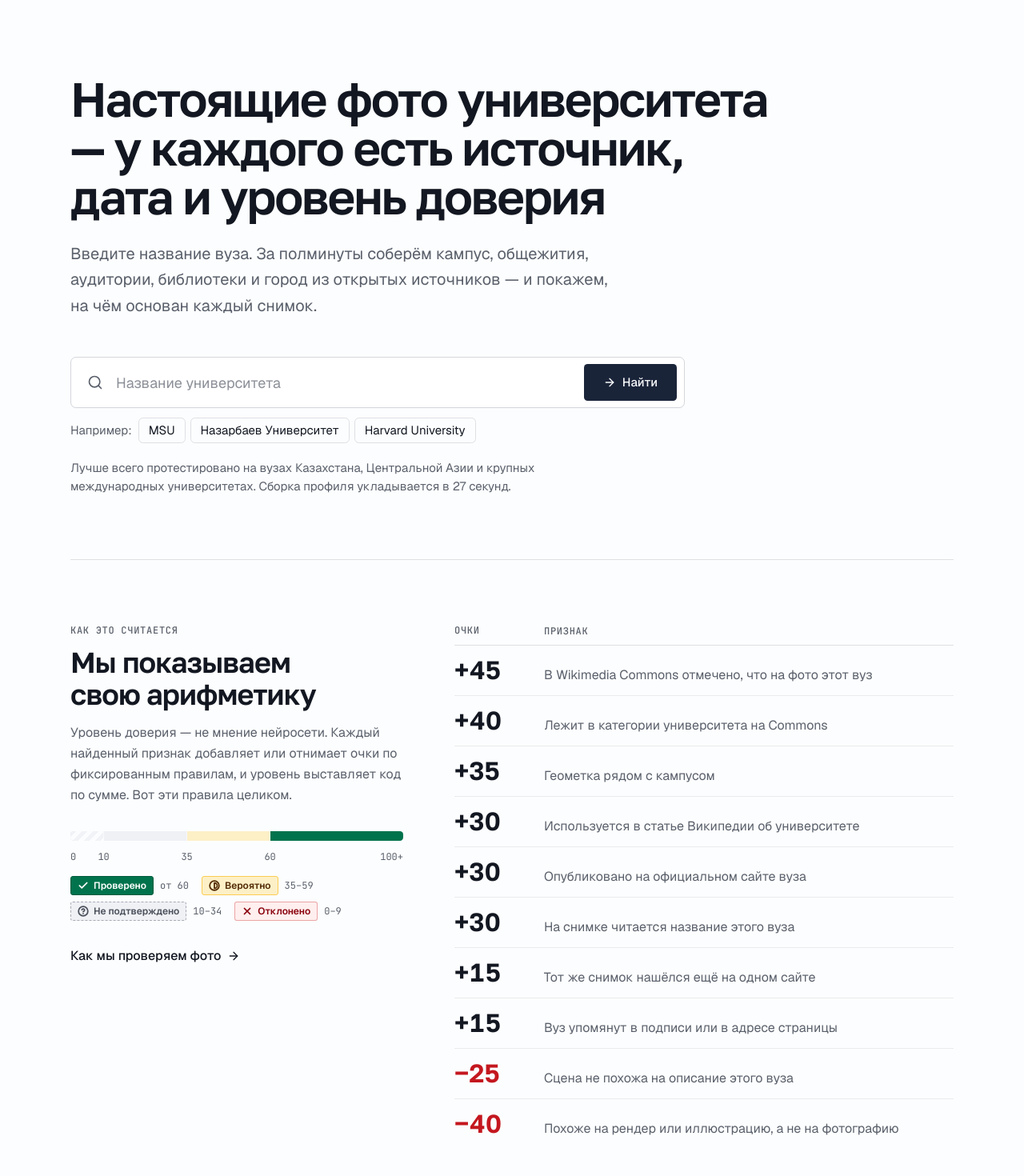
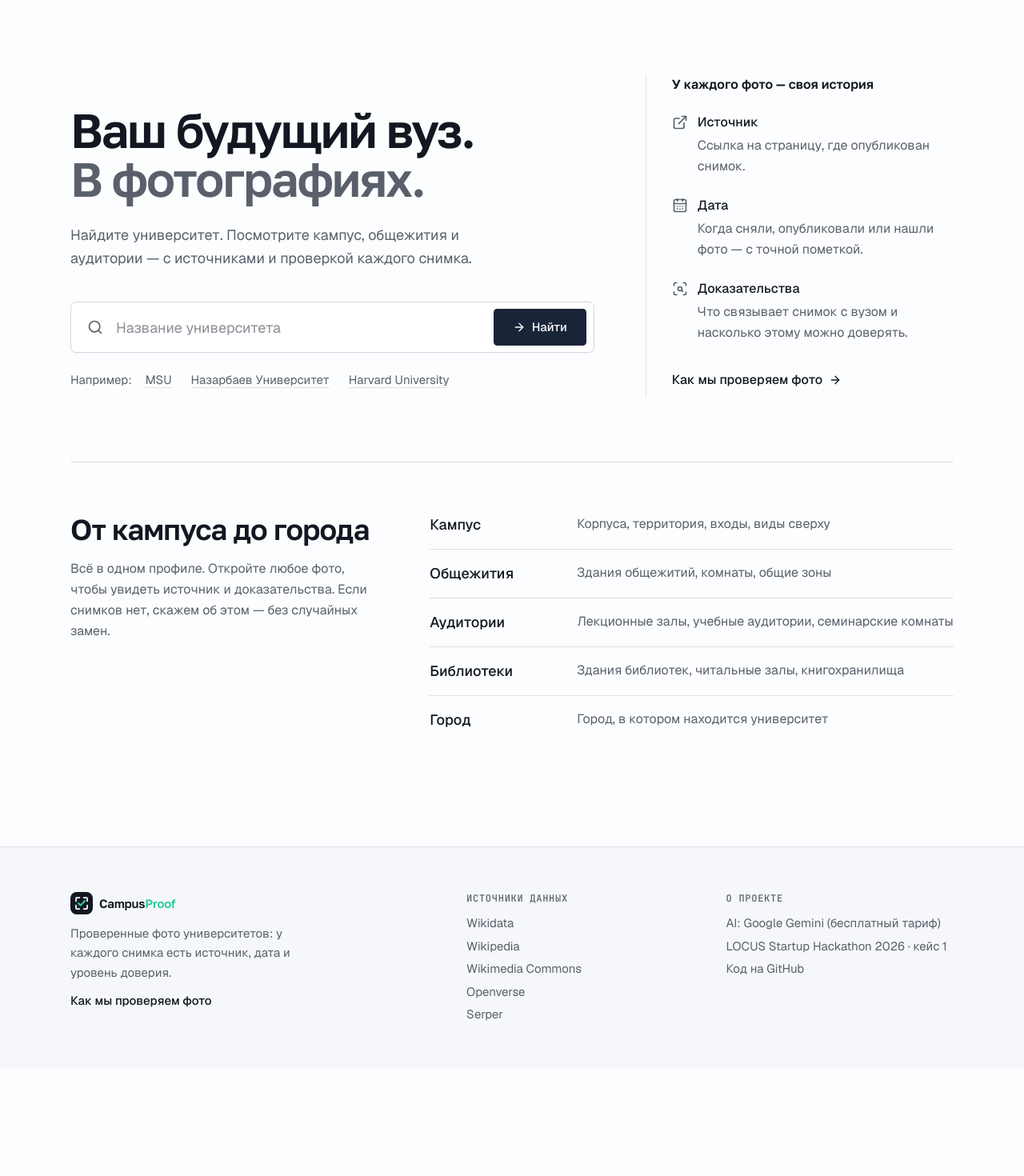
Before and after one commit to Amir10202010/campusproof, a Next.js app: page / in a window 1280 px wide. Shown: the part 60-1530 px from the top of the page at 80% size. After the commit the page ends 1396 px from the top, so only its background shows below. Built offline with nearby package versions, Linux system fonts and the light colour scheme.

Commit message:
feat(p4): simplify onboarding and clarify photo evidence

```diff
--- a/app/page.tsx
+++ b/app/page.tsx
@@ -1,114 +1,80 @@
-import { ArrowRight } from "lucide-react";
+import { ArrowRight, CalendarDays, ExternalLink, ScanSearch } from "lucide-react";
 import Link from "next/link";
-import { ScoringTable } from "@/components/help/ScoringTable";
-import { TrustScale } from "@/components/help/TrustScale";
 import { HomeSearch } from "@/components/search/HomeSearch";
-import { MANDATORY_FILTERS, REQUIRED_AREAS } from "@/lib/config/categories";
-import { LIMITS } from "@/lib/config/limits";
+import { REQUIRED_AREAS } from "@/lib/config/categories";
 
-/** Search examples: an ambiguous abbreviation, a Kazakhstan university, an international one (product-strategy §12). */
+/** Search examples cover an ambiguous abbreviation, a local and an international university. */
 const EXAMPLES = ["MSU", "Назарбаев Университет", "Harvard University"];
 
-const DEADLINE_S = Math.round(LIMITS.GLOBAL_DEADLINE_MS / 1000);
+const PHOTO_DETAILS = [
+  { icon: ExternalLink, title: "Источник", text: "Ссылка на страницу, где опубликован снимок." },
+  { icon: CalendarDays, title: "Дата", text: "Когда сняли, опубликовали или нашли фото — с точной пометкой." },
+  { icon: ScanSearch, title: "Доказательства", text: "Что связывает снимок с вузом и насколько этому можно доверять." },
+];
 
-/** P4 · #5 · home: value proposition, search with examples, the scoring rules, link to the methodology. */
+/** P4 · home: start a search first; explain the evidence without making users learn the scorer. */
 export default function Home() {
   return (
     <main className="mx-auto w-full max-w-6xl px-4 sm:px-6">
-      <section className="pt-16 pb-14 sm:pt-24 sm:pb-20">
-        <h1 className="max-w-5xl font-display text-hero font-semibold text-balance">
-          Настоящие фото университета — у каждого есть источник, дата и уровень доверия
+      <section className="grid grid-cols-1 gap-12 pt-12 pb-14 sm:pt-20 sm:pb-20 lg:grid-cols-[minmax(0,1.7fr)_minmax(0,1fr)] lg:items-end lg:gap-16 lg:pt-24">
+        <div>
+          <h1 className="font-display text-hero font-semibold text-balance">
+            Ваш будущий вуз.
+            <br />
+            <span className="text-muted-foreground">В фотографиях.</span>
           </h1>
-        <p className="mt-6 max-w-2xl text-lg leading-relaxed text-muted-foreground sm:text-xl">
-          Введите название вуза. За полминуты соберём кампус, общежития, аудитории, библиотеки и город из открытых
-          источников — и покажем, на чём основан каждый снимок.
+          <p className="mt-6 max-w-xl text-lg leading-relaxed text-muted-foreground">
+            Найдите университет. Посмотрите кампус, общежития и аудитории — с источниками и проверкой каждого снимка.
           </p>
-
-        <div className="mt-10 max-w-3xl sm:mt-12">
+          <div className="mt-8 sm:mt-10">
             <HomeSearch examples={EXAMPLES} />
           </div>
+        </div>
 
-        <p className="mt-5 max-w-2xl text-[0.9375rem] text-muted-foreground">
-          Лучше всего протестировано на вузах Казахстана, Центральной Азии и крупных международных университетах. Сборка
-          профиля укладывается в {DEADLINE_S} секунд.
-        </p>
-      </section>
-
-      {/*
-        The one thing worth remembering: the actual scoring table. Every figure comes from the code
-        that scores, so the landing page cannot promise arithmetic the pipeline does not perform.
-      */}
-      <section aria-labelledby="scoring-title" className="border-t py-14 sm:py-20">
-        <div className="grid gap-10 lg:grid-cols-[minmax(0,26rem)_minmax(0,1fr)] lg:gap-16">
-          <div className="lg:sticky lg:top-24 lg:self-start">
-            <p className="annotation">Как это считается</p>
-            <h2 id="scoring-title" className="mt-3 font-display text-display font-semibold text-balance">
-              Мы показываем свою арифметику
-            </h2>
-            <p className="mt-4 text-base leading-relaxed text-muted-foreground">
-              Уровень доверия — не мнение нейросети. Каждый найденный признак добавляет или отнимает очки по
-              фиксированным правилам, и уровень выставляет код по сумме. Вот эти правила целиком.
-            </p>
-            <div className="mt-8">
-              <TrustScale />
+        <div className="border-t pt-6 lg:border-t-0 lg:border-l lg:pt-0 lg:pl-8">
+          <h2 className="text-base font-semibold">У каждого фото — своя история</h2>
+          <dl className="mt-6 space-y-6">
+            {PHOTO_DETAILS.map(({ icon: Icon, title, text }) => (
+              <div key={title} className="grid grid-cols-[1.25rem_minmax(0,1fr)] gap-x-3 gap-y-1">
+                <dt className="col-span-2 flex gap-3 font-medium">
+                  <Icon className="mt-0.5 size-5 shrink-0 text-muted-foreground" aria-hidden="true" />
+                  {title}
+                </dt>
+                <dd className="col-start-2 text-base leading-relaxed text-muted-foreground">{text}</dd>
               </div>
+            ))}
+          </dl>
           <Link
             href="/how-it-works"
-              className="mt-8 inline-flex items-center gap-2 text-base font-medium underline-offset-4 hover:underline"
+            className="mt-6 inline-flex min-h-11 items-center gap-2 text-base font-medium underline-offset-4 hover:underline"
           >
             Как мы проверяем фото
             <ArrowRight className="size-4" aria-hidden="true" />
           </Link>
         </div>
-          <ScoringTable />
-        </div>
       </section>
 
-      <section aria-labelledby="profile-title" className="border-t py-14 sm:py-20">
-        <div className="grid gap-10 lg:grid-cols-[minmax(0,26rem)_minmax(0,1fr)] lg:gap-16">
+      <section
+        aria-labelledby="profile-title"
+        className="grid gap-8 border-t py-12 sm:py-16 lg:grid-cols-[minmax(0,1fr)_minmax(0,1.7fr)] lg:gap-16"
+      >
         <div>
-            <p className="annotation">Что в профиле</p>
-            <h2 id="profile-title" className="mt-3 font-display text-display font-semibold text-balance">
-              Пять обязательных разделов и четыре фильтра
+          <h2 id="profile-title" className="font-display text-display font-semibold text-balance">
+            От кампуса до города
           </h2>
-            <p className="mt-4 text-base leading-relaxed text-muted-foreground">
-              Разделы собираются для каждого вуза одинаково. Пустой раздел значит «не смогли подтвердить» — мы не
-              подставляем туда чужие снимки.
+          <p className="mt-4 max-w-md text-base leading-relaxed text-muted-foreground">
+            Всё в одном профиле. Откройте любое фото, чтобы увидеть источник и доказательства. Если снимков нет, скажем
+            об этом — без случайных замен.
           </p>
         </div>
-
-          <div className="space-y-10">
-            <dl className="divide-y border-y">
+        <dl className="divide-y">
           {REQUIRED_AREAS.map((area) => (
-                <div key={area.id} className="grid gap-x-6 py-4 sm:grid-cols-[10rem_minmax(0,1fr)]">
-                  <dt className="font-display text-title font-semibold">{area.labelRu}</dt>
-                  <dd className="text-[0.9375rem] leading-relaxed text-muted-foreground">{area.descriptionRu}</dd>
+            <div key={area.id} className="grid gap-x-6 gap-y-1 py-4 first:pt-0 sm:grid-cols-[10rem_minmax(0,1fr)]">
+              <dt className="text-lg font-medium">{area.labelRu}</dt>
+              <dd className="text-base leading-relaxed text-muted-foreground">{area.descriptionRu}</dd>
             </div>
           ))}
         </dl>
-            <div>
-              <p className="annotation">Фильтры</p>
-              <ul className="mt-3 flex flex-wrap gap-2">
-                {MANDATORY_FILTERS.map((filter) => (
-                  <li key={filter.id} className="rounded-md border bg-card px-3 py-1.5 text-[0.9375rem]">
-                    {filter.filterLabelRu}
-                  </li>
-                ))}
-              </ul>
-              <p className="mt-4 text-[0.9375rem] leading-relaxed text-muted-foreground">
-                Плюс переключатель «Показывать неподтверждённые» — по умолчанию такие снимки скрыты.
-              </p>
-            </div>
-          </div>
-        </div>
-      </section>
-
-      {/* The product's actual position, given the weight it deserves. */}
-      <section className="border-t py-14 sm:py-20">
-        <blockquote className="max-w-4xl font-display text-display leading-tight font-medium text-balance">
-          Если подтвердить фото нельзя, мы так и пишем.
-          <span className="text-muted-foreground"> Чужие снимки хуже честного «не нашли».</span>
-        </blockquote>
       </section>
     </main>
   );
--- a/components/help/ProfileGuide.tsx
+++ b/components/help/ProfileGuide.tsx
@@ -1,6 +1,6 @@
 "use client";
 
-import { ArrowRight, Info, MousePointerClick, SearchCheck, X } from "lucide-react";
+import { ArrowRight, Info, SearchCheck, X } from "lucide-react";
 import Link from "next/link";
 import { useId, useSyncExternalStore } from "react";
 import { TierBadge } from "@/components/profile/TierBadge";
@@ -58,36 +58,32 @@ export function ProfileGuide({ photosCount }: ProfileGuideProps) {
   if (photosCount === 0 || dismissed) return null;
 
   return (
-    <aside aria-labelledby={titleId} className="relative rounded-xl border bg-surface p-4 pr-12 text-sm">
-      <Button variant="ghost" size="icon-sm" className="absolute top-2 right-2" onClick={dismiss}>
+    <aside aria-labelledby={titleId} className="relative border-l-2 border-foreground/25 py-1 pr-12 pl-4 text-base">
+      <Button variant="ghost" size="icon" className="absolute top-0 right-0 size-11" onClick={dismiss}>
         <X aria-hidden="true" />
         <span className="sr-only">Скрыть подсказку</span>
       </Button>
       <h2 id={titleId} className="flex items-center gap-2 font-display font-semibold">
         <Info className="size-4 text-muted-foreground" aria-hidden="true" />
-        Как читать профиль
+        Нажмите на фото, чтобы открыть доказательства
       </h2>
-      <ul className="mt-3 space-y-2.5">
-        <li className="flex gap-2">
-          <MousePointerClick className="mt-0.5 size-4 shrink-0 text-muted-foreground" aria-hidden="true" />
-          <span>
-            Нажмите на фото — откроются доказательства: откуда снимок, когда он сделан и почему мы ему доверяем.
-          </span>
-        </li>
-        <li className="flex flex-col gap-1.5 pl-6">
+      <details className="mt-1">
+        <summary className="min-h-11 cursor-pointer py-2 text-sm text-muted-foreground underline-offset-4 hover:text-foreground hover:underline focus-visible:outline-2 focus-visible:outline-offset-2 focus-visible:outline-ring">
+          Что означают уровни доверия
+        </summary>
+        <div className="mt-2 flex flex-col gap-2">
           {TIERS.map((tier) => (
             <span key={tier} className="flex flex-wrap items-center gap-x-2 gap-y-1">
               <TierBadge tier={tier} />
               <span className="text-muted-foreground">{TIER_SHORT_RU[tier]}</span>
             </span>
           ))}
-        </li>
-        <li className="flex gap-2">
+        </div>
+        <p className="mt-3 flex gap-2 text-sm leading-relaxed">
           <SearchCheck className="mt-0.5 size-4 shrink-0 text-muted-foreground" aria-hidden="true" />
           <span>Пустой раздел значит «не смогли подтвердить», а не «этого нет в университете».</span>
-        </li>
-      </ul>
-      <div className="mt-4 flex flex-wrap items-center gap-x-4 gap-y-2">
+        </p>
+        <div className="mt-3 flex flex-wrap items-center gap-x-4 gap-y-2">
           <Button size="sm" onClick={dismiss}>
             Понятно
           </Button>
@@ -99,6 +95,7 @@ export function ProfileGuide({ photosCount }: ProfileGuideProps) {
             <ArrowRight className="size-4" aria-hidden="true" />
           </Link>
         </div>
+      </details>
     </aside>
   );
 }
--- a/components/help/ScoringTable.tsx
+++ b/components/help/ScoringTable.tsx
@@ -10,13 +10,19 @@ const ROWS: { signal: keyof typeof POINTS; label: string }[] = [
   { signal: "commons_depicts", label: "В Wikimedia Commons отмечено, что на фото этот вуз" },
   { signal: "commons_category", label: "Лежит в категории университета на Commons" },
   { signal: "geo_near_campus", label: "Геометка рядом с кампусом" },
+  { signal: "geo_in_city", label: "Геометка в черте города — для раздела «Город»" },
   { signal: "wikipedia_use", label: "Используется в статье Википедии об университете" },
-  { signal: "official_domain", label: "Опубликовано на официальном сайте вуза" },
+  { signal: "official_domain", label: "На официальном сайте вуза, без признаков стока или рендера" },
+  { signal: "official_domain_weak", label: "На официальном сайте, но похоже на сток или рендер" },
   { signal: "visible_text_this", label: "На снимке читается название этого вуза" },
   { signal: "cross_source_match", label: "Тот же снимок нашёлся ещё на одном сайте" },
   { signal: "page_mentions_name", label: "Вуз упомянут в подписи или в адресе страницы" },
+  { signal: "news_mentions_name", label: "Новостная статья упоминает университет" },
+  { signal: "visual_consistent", label: "Сцена соответствует описанию вуза" },
+  { signal: "geo_same_city", label: "Геометка в том же городе — для остальных разделов" },
   { signal: "visual_inconsistent", label: "Сцена не похожа на описание этого вуза" },
   { signal: "render", label: "Похоже на рендер или иллюстрацию, а не на фотографию" },
+  { signal: "low_res", label: "Проверить удалось только маленькую копию" },
 ];
 
 const sign = (n: number) => (n > 0 ? `+${n}` : `−${Math.abs(n)}`);
@@ -42,7 +48,7 @@ export function ScoringTable({ className }: { className?: string }) {
             <tr key={signal} className="border-b border-border/60 last:border-b-0">
               <td
                 className={cn(
-                  "py-3.5 pr-4 align-baseline font-display text-[1.75rem] leading-none font-semibold tabular-nums sm:text-[2rem]",
+                  "py-3.5 pr-4 align-baseline font-mono text-lg font-medium tabular-nums",
                   value > 0 ? "text-foreground" : "text-destructive",
                 )}
               >
--- a/components/help/TrustScale.tsx
+++ b/components/help/TrustScale.tsx
@@ -3,88 +3,47 @@ import { TierBadge } from "@/components/profile/TierBadge";
 import { TIER_THRESHOLDS } from "@/lib/config/limits";
 import { cn } from "@/lib/utils";
 
-/** The scale runs to 100 so the bands can be read as a proportion; scores above it stay «Проверено». */
-const MAX_POINTS = 100;
-
-interface Band {
-  id: string;
-  from: number;
-  to: number;
-  tier?: "verified" | "likely" | "unconfirmed";
-  label: string;
-}
-
-/**
- * Bands come from lib/config/limits.ts, so the picture cannot drift away from the code that scores.
- * Ordered low → high: the bar is read left to right, like the score adding up.
- */
-const BANDS: Band[] = [
-  { id: "rejected", from: 0, to: TIER_THRESHOLDS.unconfirmed, label: "Отклонено" },
-  {
-    id: "unconfirmed",
-    from: TIER_THRESHOLDS.unconfirmed,
-    to: TIER_THRESHOLDS.likely,
-    tier: "unconfirmed",
-    label: "Не подтверждено",
-  },
-  { id: "likely", from: TIER_THRESHOLDS.likely, to: TIER_THRESHOLDS.verified, tier: "likely", label: "Вероятно" },
-  { id: "verified", from: TIER_THRESHOLDS.verified, to: MAX_POINTS, tier: "verified", label: "Проверено" },
-];
-
-const BAND_FILL: Record<string, string> = {
-  rejected: "bg-[repeating-linear-gradient(135deg,var(--muted)_0_5px,var(--background)_5px_10px)]",
-  unconfirmed: "bg-tier-unconfirmed",
-  likely: "bg-tier-likely",
-  verified: "bg-tier-verified",
-};
-
-/**
- * Where a total lands. Squared off rather than a capsule: it is a measuring bar, and rounded ends
- * would make thresholds that are exact look approximate.
- */
+/** A score is not a probability: strong evidence and visual contradictions also determine the tier. */
 export function TrustScale({ className }: { className?: string }) {
   return (
-    <div className={cn("space-y-3", className)}>
-      <div className="flex h-3 overflow-hidden rounded-sm ring-1 ring-border ring-inset" aria-hidden="true">
-        {BANDS.map((band) => (
-          <span
-            key={band.id}
-            className={cn("h-full border-r border-background/60 last:border-r-0", BAND_FILL[band.id])}
-            style={{ width: `${((band.to - band.from) / MAX_POINTS) * 100}%` }}
-          />
-        ))}
+    <dl className={cn("divide-y border-y", className)}>
+      <div className="space-y-2 py-4">
+        <dt>
+          <TierBadge tier="verified" />
+        </dt>
+        <dd className="text-base leading-relaxed text-muted-foreground">
+          От {TIER_THRESHOLDS.verified} баллов, есть сильное доказательство и нет визуальных противоречий.
+        </dd>
       </div>
-      {/* Ticks sit where the thresholds actually are, so the eye can measure the bands against them. */}
-      <div className="relative h-4 font-mono text-xs text-muted-foreground" aria-hidden="true">
-        {BANDS.map((band) => (
-          <span
-            key={band.id}
-            className="absolute -translate-x-1/2 first:translate-x-0"
-            style={{ left: `${(band.from / MAX_POINTS) * 100}%` }}
-          >
-            {band.from}
-          </span>
-        ))}
-        <span className="absolute right-0">{MAX_POINTS}+</span>
+      <div className="space-y-2 py-4">
+        <dt>
+          <TierBadge tier="likely" />
+        </dt>
+        <dd className="text-base leading-relaxed text-muted-foreground">
+          От {TIER_THRESHOLDS.likely} баллов, но не выполнены все условия «Проверено». Доказательства есть, уверенности
+          меньше.
+        </dd>
       </div>
-
-      <ul className="flex flex-wrap items-center gap-x-4 gap-y-2 pt-1">
-        {[...BANDS].reverse().map((band) => (
-          <li key={band.id} className="flex items-center gap-2">
-            {band.tier ? (
-              <TierBadge tier={band.tier} />
-            ) : (
-              <span className="stamp border-destructive/35 bg-destructive-surface text-destructive-foreground">
-                <X className="size-3.5 shrink-0" strokeWidth={3} aria-hidden="true" />
-                {band.label}
-              </span>
-            )}
-            <span className="font-mono text-xs text-muted-foreground">
-              {band.to === MAX_POINTS ? `от ${band.from}` : `${band.from}–${band.to - 1}`}
-            </span>
-          </li>
-        ))}
-      </ul>
-    </div>
+      <div className="space-y-2 py-4">
+        <dt>
+          <TierBadge tier="unconfirmed" />
+        </dt>
+        <dd className="text-base leading-relaxed text-muted-foreground">
+          От {TIER_THRESHOLDS.unconfirmed} баллов, но недостаточно оснований для более высокого уровня. Скрыто по
+          умолчанию. Без визуальной проверки фото без сильного доказательства остаётся на этом уровне даже при высокой
+          сумме.
+        </dd>
+      </div>
+      <div className="space-y-2 py-4">
+        <dt className="stamp border-destructive/35 bg-destructive-surface text-destructive-foreground">
+          <X className="size-3.5 shrink-0" strokeWidth={3} aria-hidden="true" />
+          Отклонено
+        </dt>
+        <dd className="text-base leading-relaxed text-muted-foreground">
+          Меньше {TIER_THRESHOLDS.unconfirmed} баллов или причина для отклонения независимо от суммы — например, другой
+          вуз на снимке. В фотоподборку не попадает.
+        </dd>
+      </div>
+    </dl>
   );
 }
--- a/components/search/SearchBox.tsx
+++ b/components/search/SearchBox.tsx
@@ -78,10 +78,10 @@ export function SearchBox({ defaultValue, loading = false, examples = [], onSubm
             <Button
               key={example}
               type="button"
-              variant="outline"
+              variant="ghost"
               size="sm"
               disabled={loading}
-              className="h-8 rounded-md px-3 text-[0.9375rem] font-normal"
+              className="min-h-11 rounded-sm px-2 text-[0.9375rem] font-normal text-muted-foreground underline decoration-border underline-offset-4 hover:text-foreground hover:decoration-foreground"
               onClick={() => {
                 setValue(example);
                 submit(example);
```
Also changed, not shown: app/how-it-works/page.tsx (+10 -1 lines), components/profile/PipelineRail.tsx (+9 -2 lines), 1 other file (tests, documents, lock files or other folders). Lines whose indentation alone changed are shown as unchanged.
